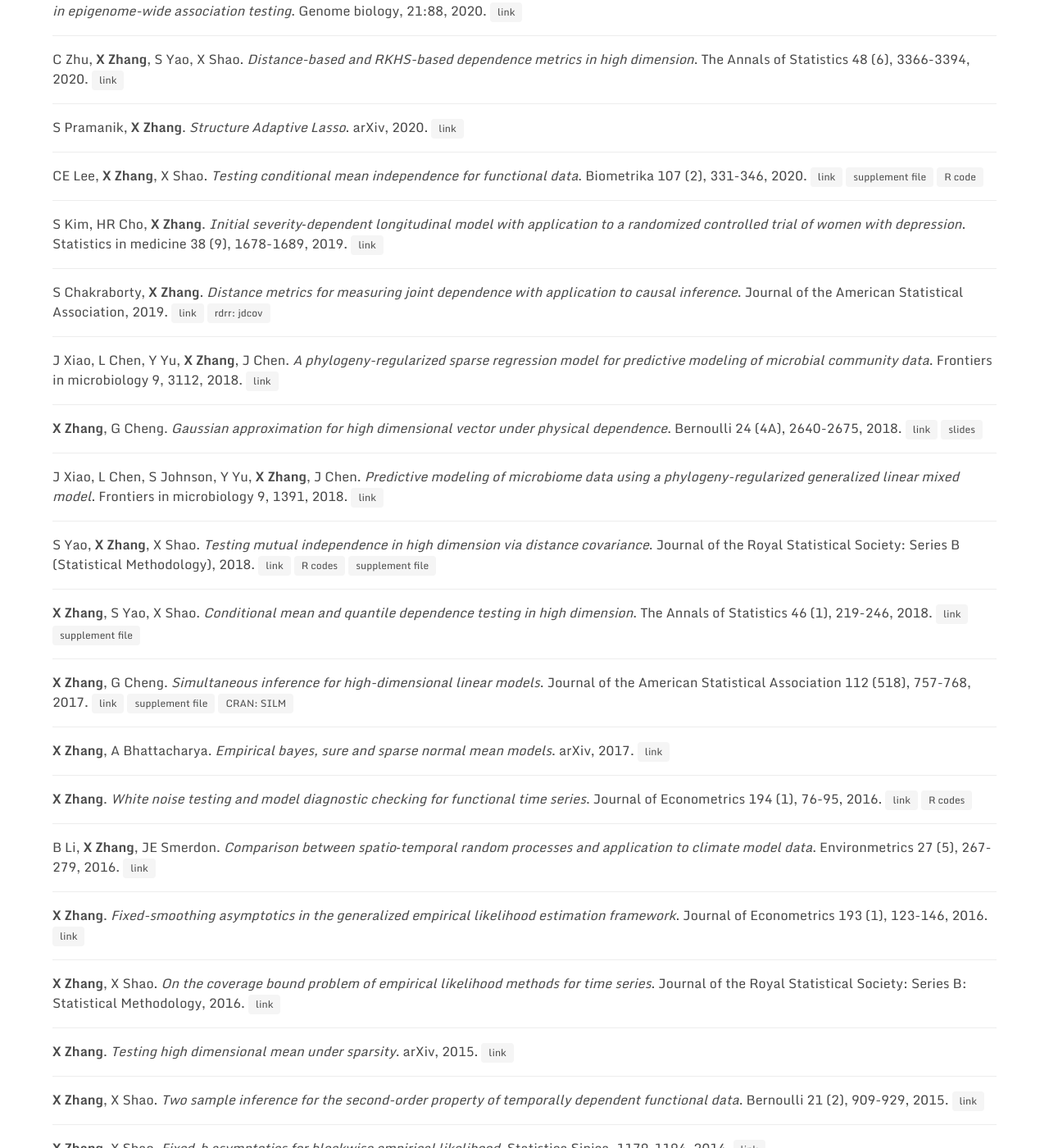
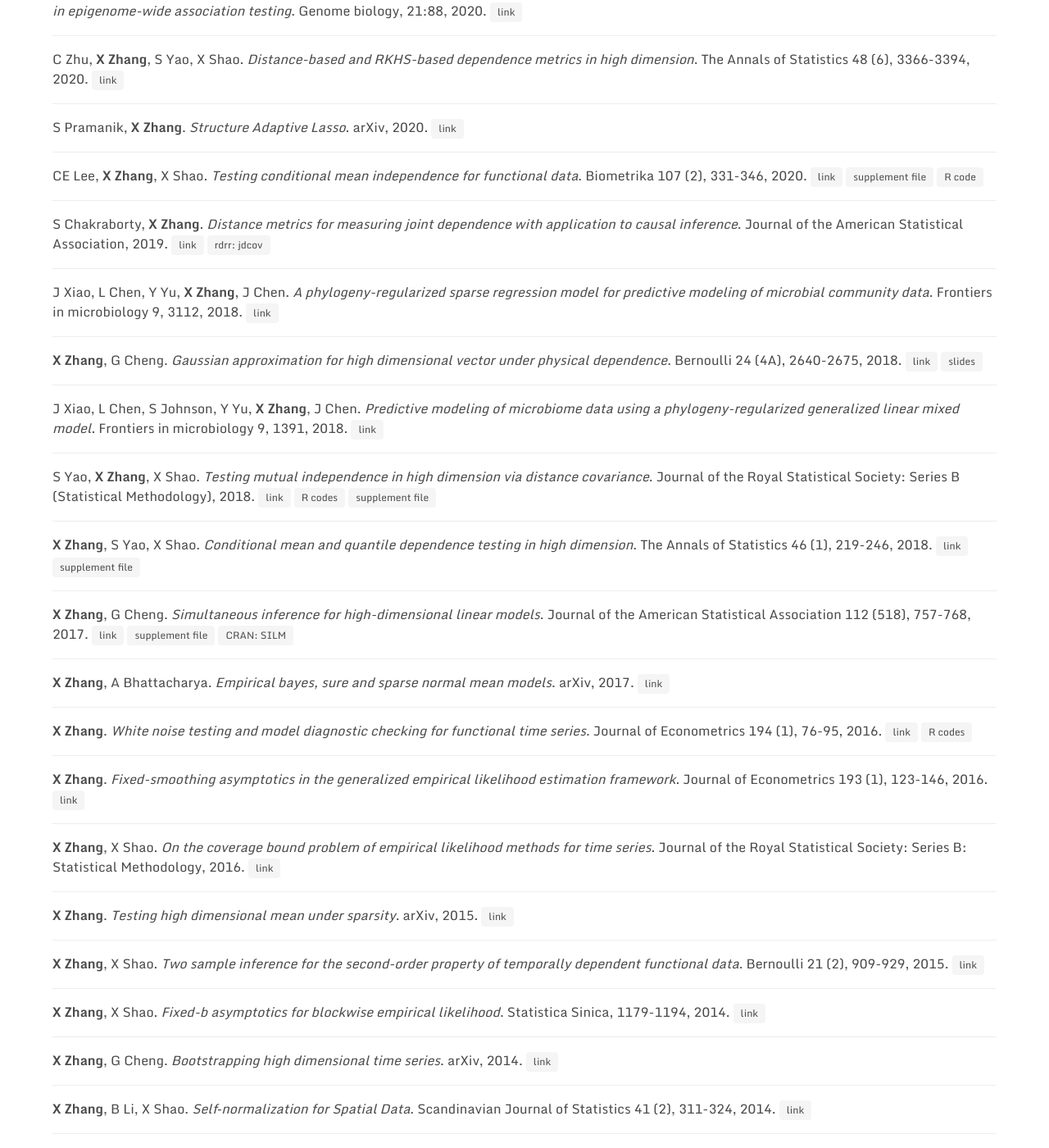
Before and after one commit to zhangxianyang11/zhangxiany-tamu.github.io, a Jekyll site: the page built from _pages/research.md, in a window 1280 px wide and 1400 px high, scrolled down 1400 px. Shown: the whole window at 82% size. Built offline with Jekyll 4.4.1, drawn with Linux system fonts in a browser that asks for light colours; a style sheet for code colours, icons or effects is not loaded; some of the changed text lies outside the part shown.

Commit message:
Update research.md

```diff
--- a/_pages/research.md
+++ b/_pages/research.md
@@ -247,19 +247,6 @@ permalink: /research
       <div class="media-content">
         <div class="content">
           <p>
-          S Kim, HR Cho, <b>X Zhang</b>.
-          <em>Initial severity‐dependent longitudinal model with application to a randomized controlled trial of women with depression</em>.
-          Statistics in medicine 38 (9), 1678-1689,
-          2019.
-          <a class="tag" href="https://doi.org/10.1002/sim.8072">link</a>
-          </p>
-        </div>
-      </div>
-    </article>
-    <article class="media">
-      <div class="media-content">
-        <div class="content">
-          <p>
           S Chakraborty, <b>X Zhang</b>.
           <em>Distance metrics for measuring joint dependence with application to causal inference</em>.
           Journal of the American Statistical Association,
@@ -377,19 +364,6 @@ permalink: /research
       <div class="media-content">
         <div class="content">
           <p>
-          B Li, <b>X Zhang</b>, JE Smerdon.
-          <em>Comparison between spatio‐temporal random processes and application to climate model data</em>.
-          Environmetrics 27 (5), 267-279,
-          2016.
-          <a class="tag" href="https://doi.org/10.1002/env.2395">link</a>
-          </p>
-        </div>
-      </div>
-    </article>
-    <article class="media">
-      <div class="media-content">
-        <div class="content">
-          <p>
           <b>X Zhang</b>.
           <em>Fixed-smoothing asymptotics in the generalized empirical likelihood estimation framework</em>.
           Journal of Econometrics 193 (1), 123-146,
@@ -482,19 +456,6 @@ permalink: /research
         <div class="content">
           <p>
           <b>X Zhang</b>, X Shao.
-          <em>On a general class of long run variance estimators</em>.
-          Economics Letters 120 (3), 437-441,
-          2013.
-          <a class="tag" href="https://doi.org/10.1016/j.econlet.2013.05.026">link</a>
-          </p>
-        </div>
-      </div>
-    </article>
-    <article class="media">
-      <div class="media-content">
-        <div class="content">
-          <p>
-          <b>X Zhang</b>, X Shao.
           <em>Fixed-smoothing asymptotics for time series</em>.
           The Annals of Statistics 41 (3), 1329-1349,
           2013.
```
